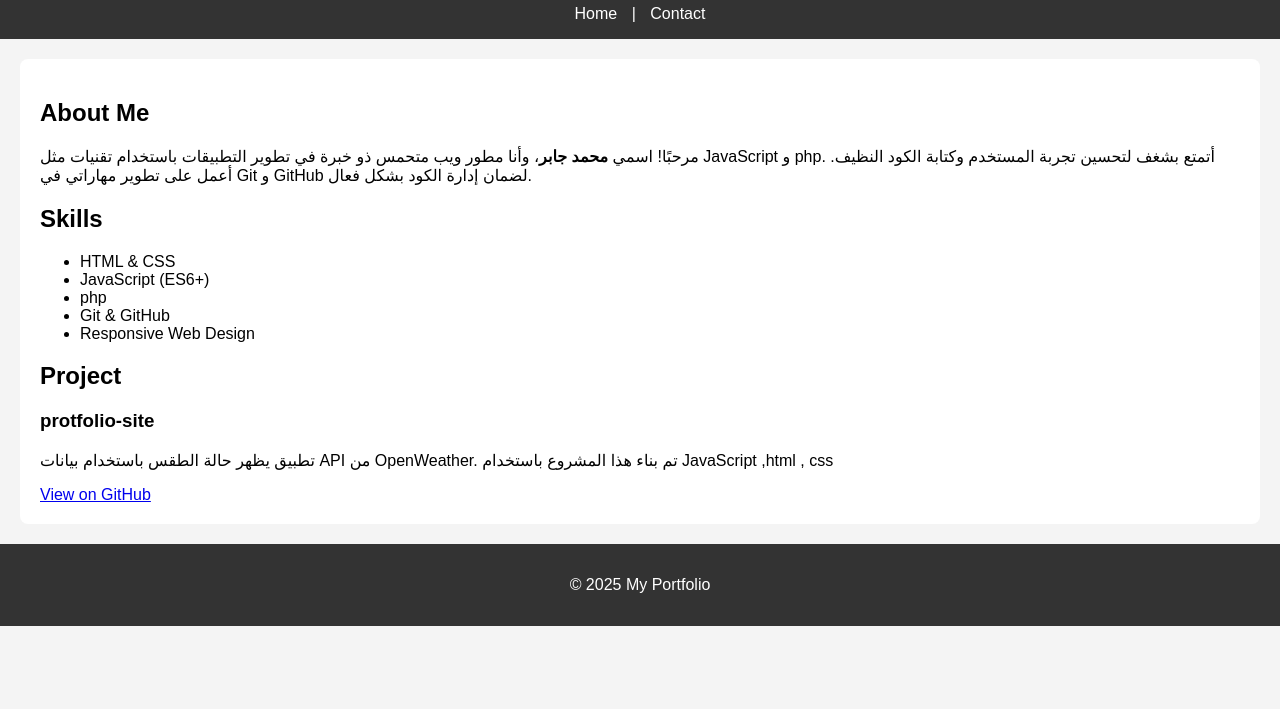
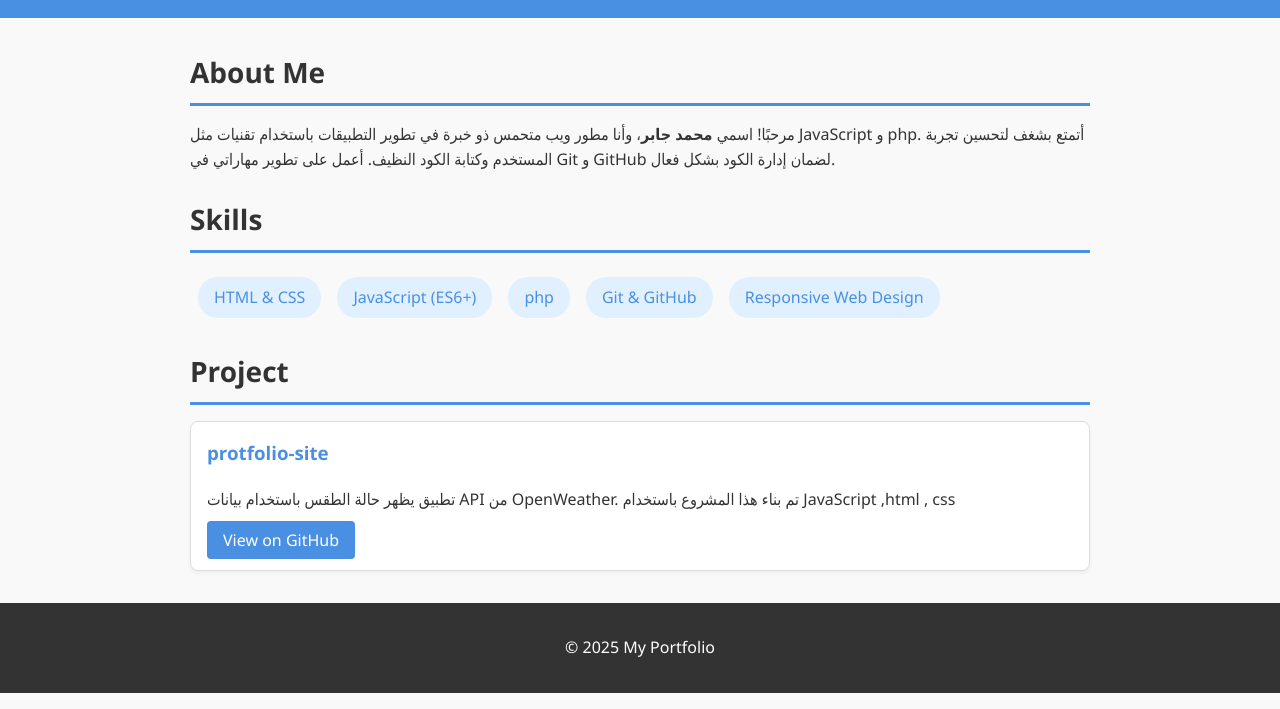
Before and after one commit to MohamedGaber233/portfolio-site, a plain HTML site: page index.html in a window 1280 px wide. Shown: the part 91-800 px from the top of the page. Drawn offline with Linux system fonts and the light colour scheme.

Commit message:
Enhance styling for index sections

```diff
--- a/style.css
+++ b/style.css
@@ -1,26 +1,130 @@
+/* ===== Global Styles ===== */
 body {
-  font-family: Arial, sans-serif;
+  font-family: 'Segoe UI', Tahoma, Geneva, Verdana, sans-serif;
+  line-height: 1.6;
+  background-color: #f9f9f9;
+  color: #333;
   margin: 0;
   padding: 0;
-  background: #f4f4f4;
 }
 
-header, footer {
-  background: #333;
-  color: white;
+/* ===== Header ===== */
+header {
+  background-color: #4a90e2;
+  color: #fff;
+  padding: 1rem 0;
   text-align: center;
-  padding: 1em 0;
 }
 
-nav a {
-  color: #fff;
-  text-decoration: none;
-  margin: 0 10px;
+header h1 {
+  margin: 0;
+  font-size: 2rem;
 }
 
+header nav a {
+  color: #fff;
+  margin: 0 0.5rem;
+  text-decoration: none;
+  font-weight: 500;
+}
+
+header nav a:hover {
+  text-decoration: underline;
+}
+
+/* ===== Main Sections ===== */
 main {
-  padding: 20px;
-  background: white;
-  margin: 20px;
+  max-width: 900px;
+  margin: 2rem auto;
+  padding: 0 1rem;
+}
+
+/* Section titles */
+main section h2 {
+  font-size: 1.75rem;
+  border-bottom: 3px solid #4a90e2;
+  padding-bottom: 0.5rem;
+  margin-bottom: 1rem;
+}
+
+/* ===== About Me ===== */
+#about p {
+  font-size: 1rem;
+  margin-bottom: 1.5rem;
+}
+
+/* ===== Skills ===== */
+#skills ul {
+  list-style: none;
+  padding: 0;
+  display: flex;
+  flex-wrap: wrap;
+}
+
+#skills li {
+  background-color: #e1f0ff;
+  color: #4a90e2;
+  margin: 0.5rem;
+  padding: 0.5rem 1rem;
+  border-radius: 20px;
+  font-weight: 500;
+}
+
+/* ===== Projects ===== */
+.project {
+  background-color: #fff;
+  border: 1px solid #ddd;
+  border-radius: 8px;
+  padding: 1rem;
+  margin-bottom: 1.5rem;
+  box-shadow: 0 2px 4px rgba(0,0,0,0.05);
+}
+
+.project h3 {
+  margin-top: 0;
+  color: #4a90e2;
+}
+
+.project p {
+  margin: 0.5rem 0 1rem;
+}
+
+.project a {
+  text-decoration: none;
+  font-weight: 500;
+  color: #fff;
+  background-color: #4a90e2;
+  padding: 0.5rem 1rem;
+  border-radius: 4px;
+}
+
+.project a:hover {
+  background-color: #357ab8;
+}
+
+/* ===== Contact ===== */
+#contact {
+  text-align: center;
+  padding: 1rem;
+  background-color: #e1f0ff;
   border-radius: 8px;
 }
+
+#contact a {
+  color: #4a90e2;
+  text-decoration: none;
+  font-weight: 500;
+}
+
+#contact a:hover {
+  text-decoration: underline;
+}
+
+/* ===== Footer ===== */
+footer {
+  text-align: center;
+  padding: 1rem 0;
+  background-color: #333;
+  color: #fff;
+  margin-top: 2rem;
+}
```
